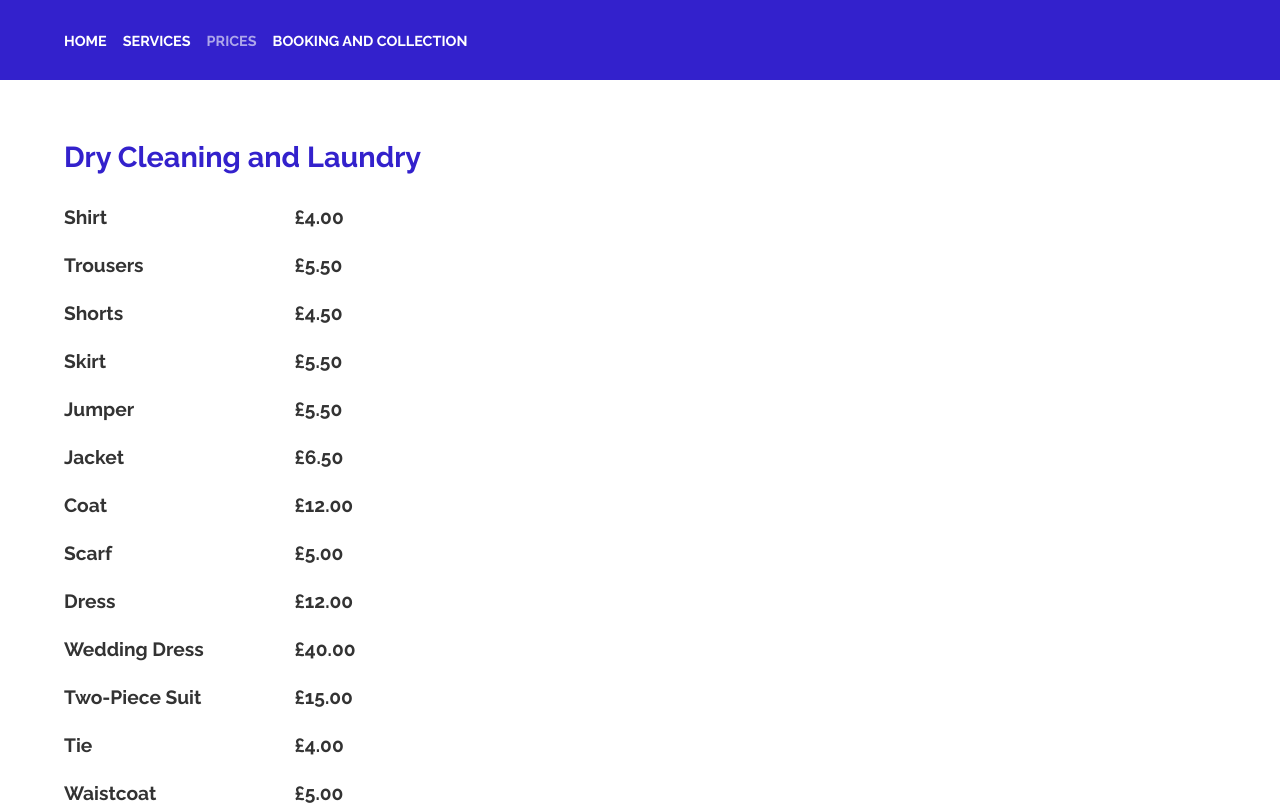
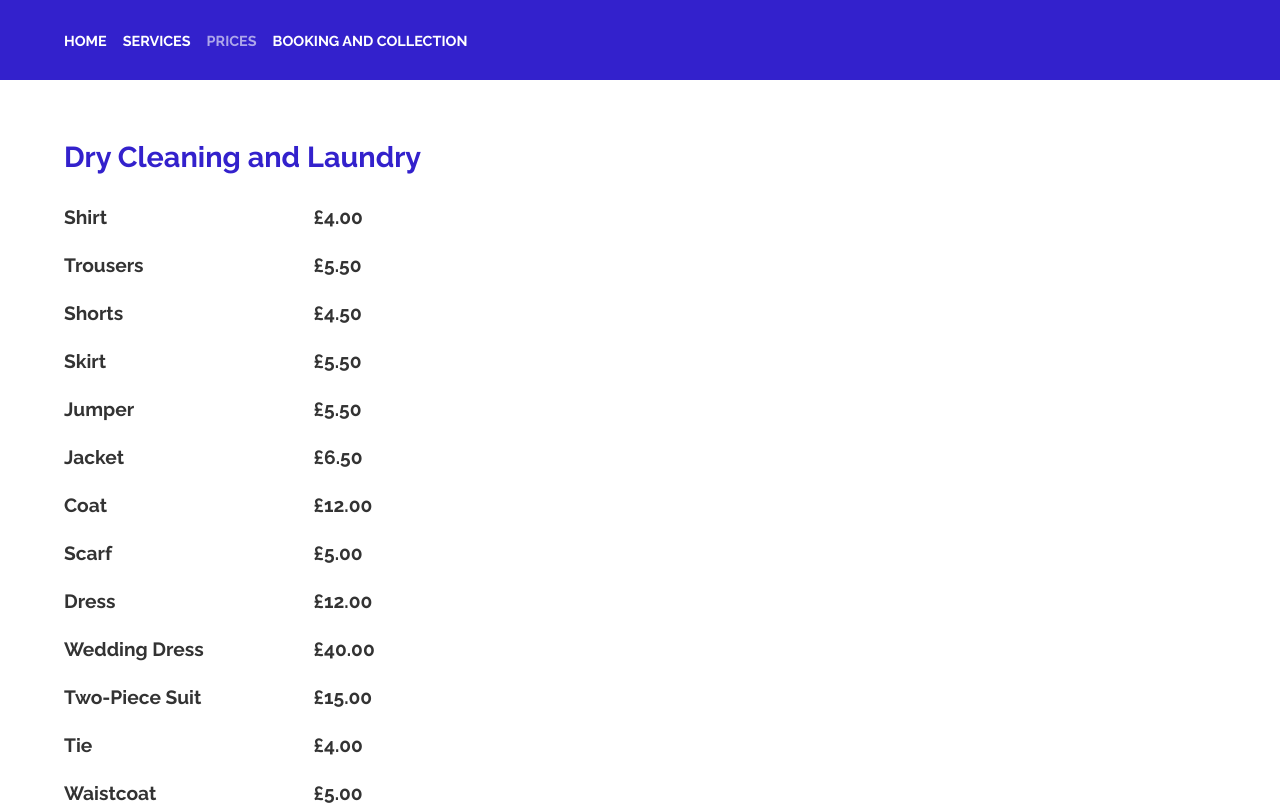
Before and after one commit to Charlie-Doherty/Dry-Cleaning, a plain HTML site: page prices.html in a window 1280 px wide. Shown: the top 811 px of the page. Drawn offline with Linux system fonts and the light colour scheme.

Commit message:
Add files via upload

```diff
--- a/CSS/prices.css
+++ b/CSS/prices.css
@@ -117,7 +117,7 @@ h2{
 }
 
 .name, .price{
-    min-width: 12em;
+    min-width: 13em;
 }
 
 footer{
```
